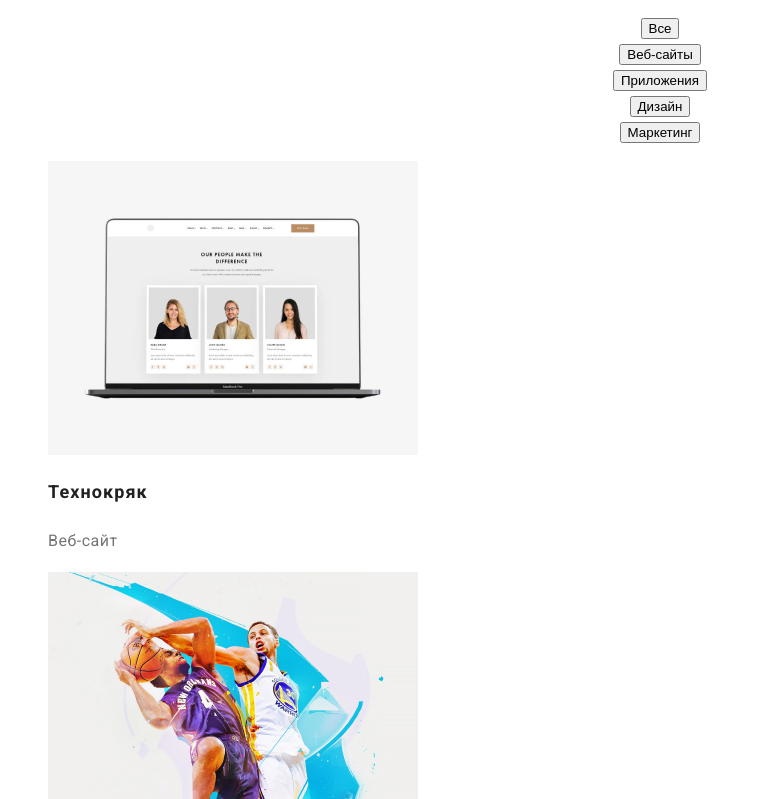
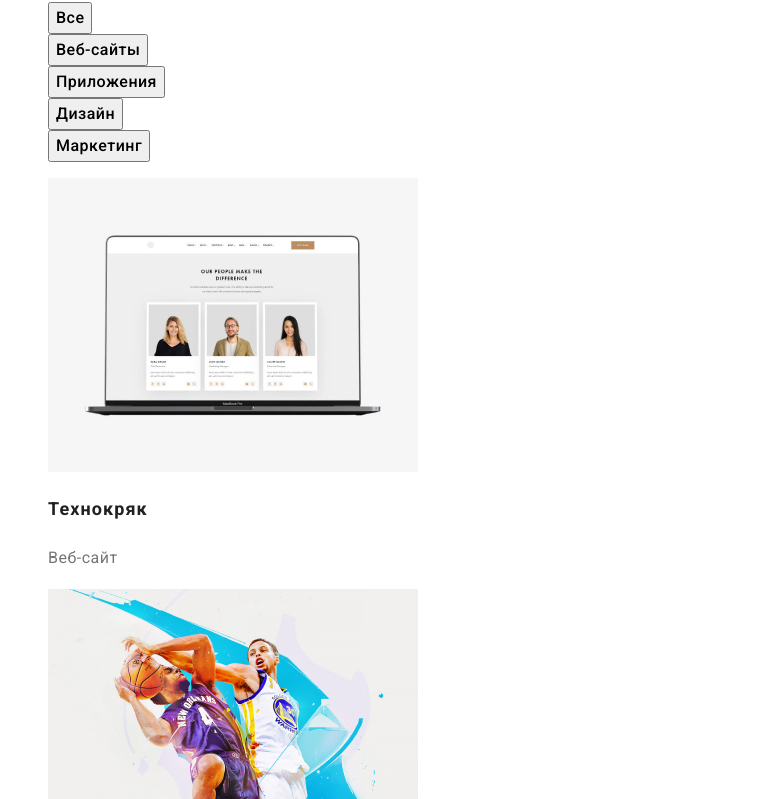
Before and after one commit to ElenaStepanchuk/goit-markup-hw-02, a plain HTML site: page portfolio.html in a window 1280 px wide. Shown: the part 232-1031 px from the top of the page, without its empty margins (0-762 px from the left). Drawn offline with Linux system fonts and the light colour scheme.

Commit message:
Исправление стилей кнопкам

```diff
--- a/css/styles.css
+++ b/css/styles.css
@@ -185,21 +185,18 @@ a[href="tel:+380961111111"]
 }
 /* =====================================portfolio.html===================================== */
 /* photo filter */
-.photo-filter li {
-    color:var(--title-color);
+.filter-batton {
     font-family: Roboto, sans-serif;
     font-weight: 500;
     font-size: 16px;
     line-height: 1.63;
     text-align: center;
     letter-spacing: 0.03em;
+    cursor: pointer;
 }
 .filter-batton:hover,
 .filter-batton:focus {
     background-color:var(--accent-color)
-}
-.filter-batton {
-    cursor: pointer;
 }
 /* fhoto list */
 .photo-list h2 {
--- a/portfolio.html
+++ b/portfolio.html
@@ -26,9 +26,10 @@
     </ul>
     </header>
     <main>
+        <section>
         <h1>Портфолио</h1>
             <!-- photo filter -->
-        <ul class="photo-filter">
+        <ul>
             <li class="list">
                 <button class="filter-batton" type="button">Все</button>
             </li>
@@ -139,6 +140,7 @@
             </li>
 
         </ul>
+    </section>
     </main>
 <!-- footer -->
 <footer class="footer">
```
